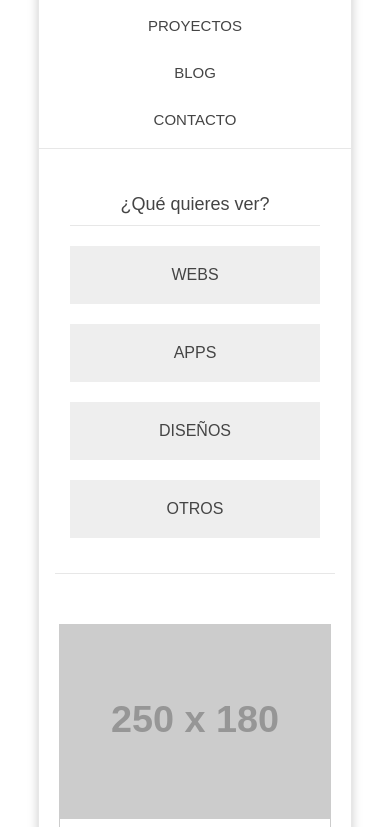
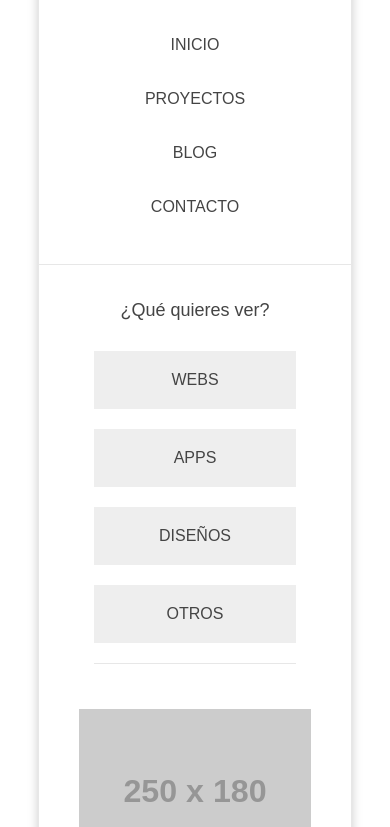
Before and after one commit to Joniita/proyecto_maquetaci-n_grid_responsive-, a plain HTML site: page index.html in a window 390 px wide. Shown: the part 143-970 px from the top of the page. Drawn offline with Linux system fonts and the light colour scheme; placeholder pictures from the web are drawn by us.

Commit message:
Subo el proyecto

```diff
--- a/styles.css
+++ b/styles.css
@@ -6,6 +6,7 @@
 }
 
 #container{
+    display: block;
     width: 80%;
     height: auto;
     margin: 0px auto;
@@ -17,18 +18,18 @@
 }
 
 #header{
-    display: flex;
-    flex-direction: row;
-    flex-wrap: wrap;
+    display: grid;
+    grid-template-columns: 8fr 2fr;
     align-items: center;
-    height: 120px;
+
+    width: 100%;
+    height: auto;
     border-bottom: 1px solid rgba(225, 225, 226, 0.8);
 }
 
 
 .logo{
-    flex-grow: 1;
-    flex-basis: auto;
+
     font-family: Helvetica;
     font-style: italic;
     font-weight: 700;
@@ -51,24 +52,21 @@
 }
 
 #menu{
-    flex-grow: 1;
-    flex-basis: auto;
+    width: 100%;
     height: 100%;
-    padding-right: 20px;
 
-    display: flex;
-    justify-content: end;
   }
 
 
 
 #menu ul{
-    display: flex;
-    flex-direction: row;
-    flex-wrap: wrap;
-    align-items: center;
-    justify-content: space-between;
+    display: grid;
+    grid-template-columns: repeat(4 , 1fr);
+    text-align: center;
+
+    margin-right: 20px;
     height: 100%;
+    width: auto;
     list-style: none;
 }
 
@@ -85,24 +83,21 @@
 }
 
 #content{
-
-    display: flex;
-    justify-content: space-between;
+    display: grid;
+    grid-template-columns: 2fr 8fr;
+    justify-content:space-between;
+    align-items: flex-start;
     padding-top: 20px;
     padding-bottom: 20px;
 }
 
 #projects{
-    display: flex;
-    flex-flow: row wrap;
-    justify-content: space-between;
-    flex-basis: 80%;
-
+    display: grid;
+    grid-template-columns: repeat(4 , 1fr);
 }
 
 .project{
-    flex-grow: 1;
-    flex-basis: 250px;
+
     margin-bottom: 25px;
     margin-right: 20px;
     border: 1px solid #ccc;
@@ -134,14 +129,13 @@
 }
 
 #aside{
-    flex-basis: 15%;
-    margin-right: 30px;
+    display: grid;
+
+    margin-right: 47px;
     padding: 15px;
 
-    display: flex;
-    flex-direction: column;
-    flex-wrap: wrap;
 }
+
 
 #aside h2{
     display: block;
@@ -160,6 +154,7 @@
 }
 
 #aside ul li{
+    text-align: center;
     padding-bottom: 20px;
 }
 
@@ -179,121 +174,135 @@
 }
 
 #footer{
-    display: flex;
-    flex-flow: row wrap;
-    justify-content: flex-start;
+    display: grid;
+    grid-template-columns: 1fr 1fr;
+    align-items: center;
+
     height: 120px;
-    align-items: center;
     border-top: 1px solid rgba(225, 225, 226, 0.8);
 }
 
 #footer .logo{
     opacity: 0.5;
-    flex-basis: auto;
-    flex-grow: 1;
+
 }
 
 #footer .info{
-    flex-grow: 1;
+
     text-align: right;
     padding: 10px;
     margin-right: 20px;
     color: #444;
 }
 
-@media (max-width: 900px) {
+@media (max-width:1100px){
+    #projects{
+        grid-template-columns: repeat(2 , 1fr);
+    }
+}
+
+
+@media (max-width: 925px){
     #header{
-        flex-direction: column;
+        grid-template-columns: 100%;
+        padding-bottom: 10px;
     }
 
-    .logo{
+    #header .logo{
+        text-align: center;
         margin-left: 0px;
-        padding: 16px;
-        padding-top: 5px;
-    }
-
-    #menu{
-        height: auto;
-        padding-right: 0px;
+        padding-bottom: 10px;
     }
 
     #menu ul{
-        align-items: flex-start;
-    }
-
-    #menu a{
-        padding: 20px;
+        margin-right: 0px;
     }
 }
 
-@media (max-width:750px){
+@media (max-width:775px){
     #content{
-        flex-direction: column;
-        padding-top: 30px;
-        padding-bottom: 30px;
+        grid-template-columns: 100%;
 
     }
 
     #aside{
-        margin-right: 0px;
-        width: 80%;
-        margin: auto;
-        margin-bottom: 50px;
+        margin: 0px;
+    }
+
+    #aside h2{
+        border-bottom: none;
+    }
+
+    #aside ul{
+        display: grid;
+        grid-template-columns: repeat(4 , 1fr);
+        column-gap: 15px;
+        margin-bottom: 30px;
         border-bottom: 1px solid rgba(225, 225, 226, 0.8);
     }
 
     .project{
-        margin-left: 20px;
+        margin-right: 30px;
+        margin-left: 30px;
+        margin-bottom: 60px;
+    }
+
+    #projects{
+        grid-template-columns: 100%;
     }
 
     #footer{
-        flex-direction: column;
+        grid-template-columns: 100%;
     }
 
-    #footer .logo{
-       padding-top: 10px;
+    #footer .logo {
+        text-align: center;
+        margin-left: 0px;
     }
 
-    #footer .info{
-        margin: 0px auto;
+    #footer .info {
+        text-align: center;
+        margin-right: 0px;
     }
 }
 
-@media (max-width:552px){
-    #header{
-        height: auto;
+@media (max-width:570px){
+    #menu a{
+        text-transform: none;
     }
 
-    .logo{
-        padding-bottom: 6px;
+    #aside ul{
+        grid-template-columns: 100%;
+        margin: 0px 40px 30px 40px;
+    }
+
+    .project{
+        margin: 0px 40px 60px 40px;
+    }
+}
+
+@media (max-width:405px){
+    #header{
+        padding-bottom: 30px;
+    }
+
+    #header .logo {
+        margin: 30px 0px 30px 0px;
+    }
+
+    #menu ul{
+        grid-template-columns: 100%;
+        grid-template-rows: repeat(4, 1fr);
+    }
+
+    #menu li {
+        margin: 18px;
     }
 
 
-    #menu ul{
-        flex-direction: column;
-        flex-wrap: wrap;
-        align-items: center;
-        padding: 5px;
-        border-top: 1px solid rgba(225, 225, 226, 0.8);
+    #menu a{
+        text-transform: uppercase;
     }
 
-    #menu ul li {
-        margin: -20px;
-    }
-
-    #menu a{
-        font-size: 15px;
-        margin: 25px;
-        padding: 10px;
-    }
-
-    #menu ul li a{
-        display: block;
-        transition: all 300ms;
-    }
-
-    #menu ul li a:hover{
-        transform: scale(1.2 , 1.2);
-    }
 
 }
```
